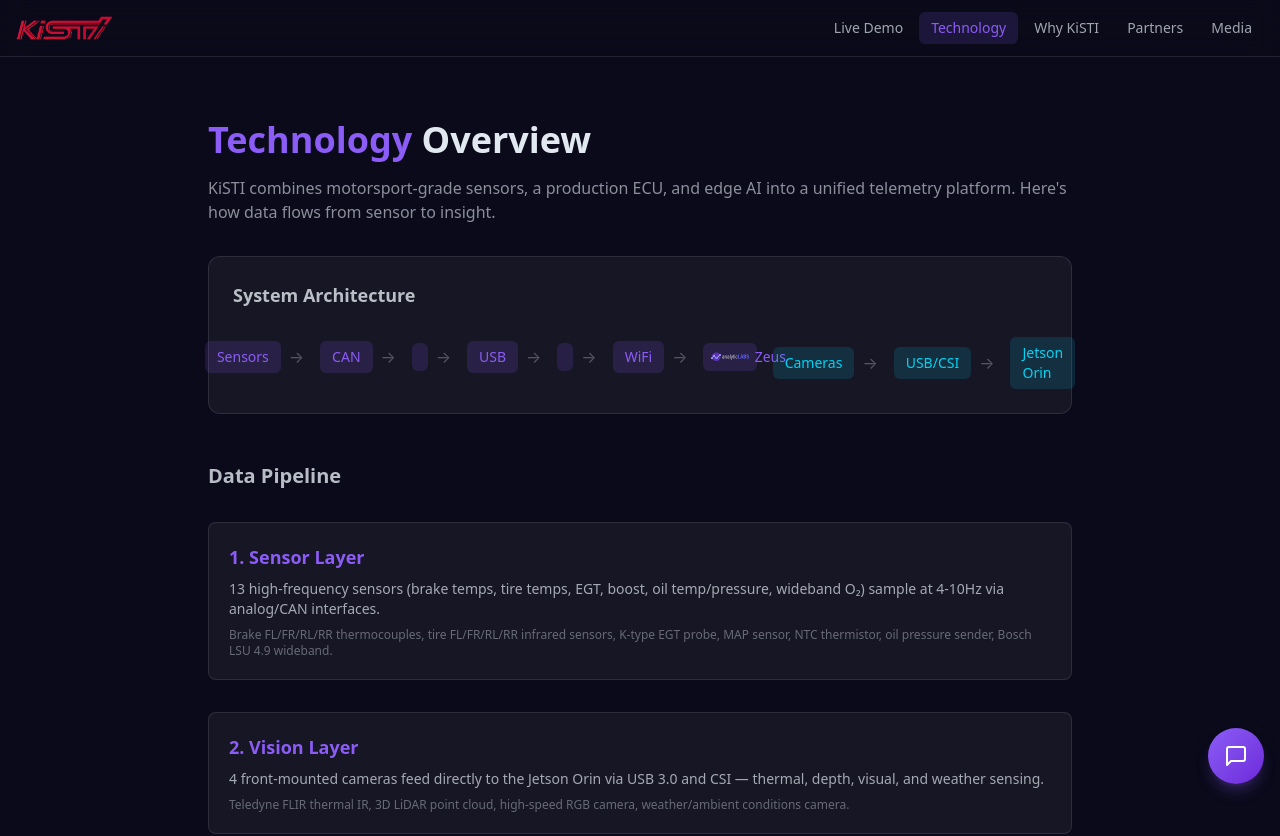
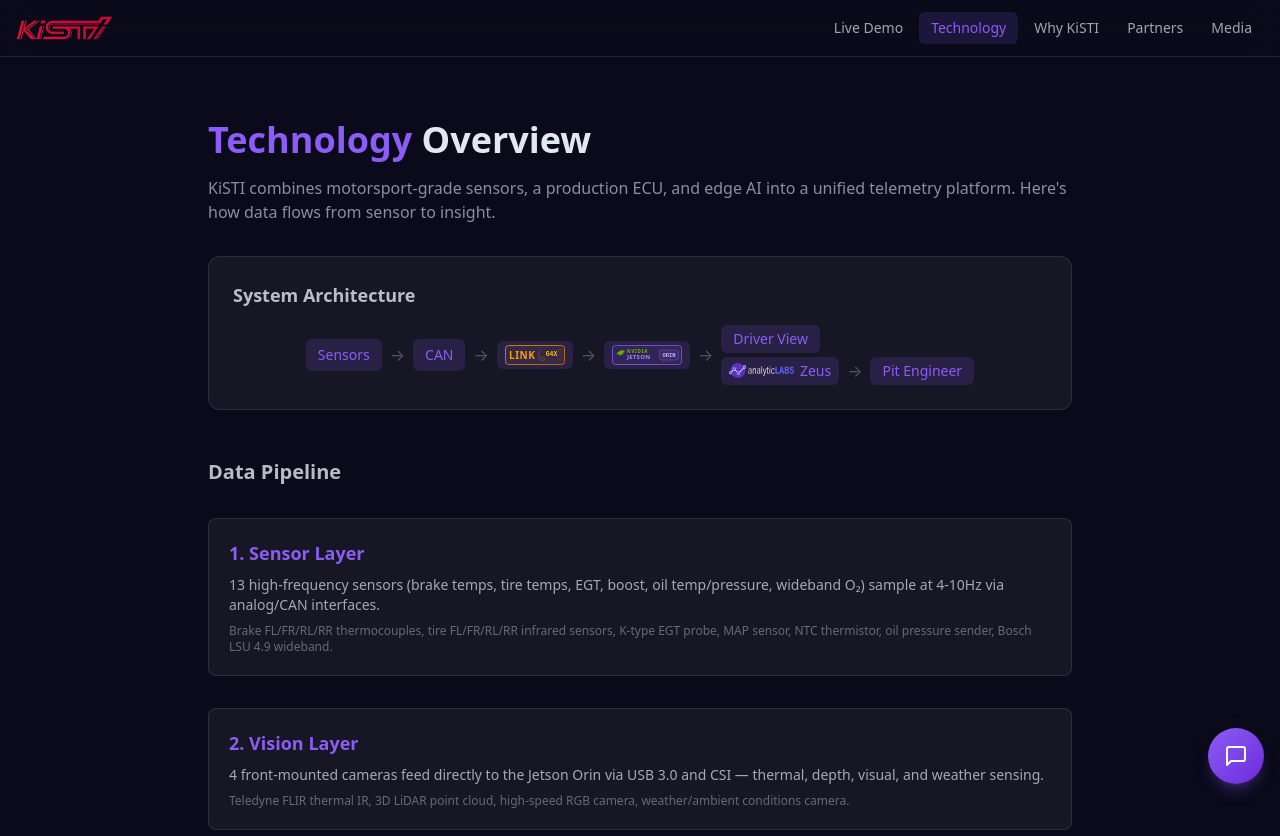
Before and after one commit to ALDC-io/kisti, a Next.js app: page /tech in a window 1280 px wide. Shown: the top 836 px of the page. Built offline with nearby package versions, Linux system fonts and the light colour scheme.

Commit message:
ui: simplify system architecture to single flow line
Sensors → CAN → Link → Jetson Orin → Driver View / Zeus → Pit Engineer.
Remove separate camera row and intermediate protocol labels.

Co-Authored-By: Claude Opus 4.6 <noreply@anthropic.com>

```diff
--- a/src/app/tech/page.tsx
+++ b/src/app/tech/page.tsx
@@ -53,51 +53,39 @@ export default function TechPage() {
             <h2 className="text-lg font-semibold text-foreground/80">
               System Architecture
             </h2>
-            <div className="mt-4 flex flex-col items-center gap-2 sm:flex-row sm:justify-center sm:gap-4">
-              {["Sensors", "CAN", "Link G4X", "USB", "Jetson Orin", "WiFi", "Zeus"].map(
-                (stage, i) => (
-                  <div key={stage} className="flex items-center gap-2">
-                    {stage === "Link G4X" ? (
+            <div className="mt-4 flex flex-wrap items-center justify-center gap-2">
+              {/* Sensors → CAN → Link → Jetson Orin → branches */}
+              <span className="rounded-md bg-kisti-accent/15 px-3 py-1.5 text-sm font-medium text-kisti-accent">
+                Sensors
+              </span>
+              <span className="text-foreground/30">→</span>
+              <span className="rounded-md bg-kisti-accent/15 px-3 py-1.5 text-sm font-medium text-kisti-accent">
+                CAN
+              </span>
+              <span className="text-foreground/30">→</span>
               <span className="flex items-center rounded-md bg-kisti-accent/15 px-2 py-1">
-                        <img src="/assets/link_logo.svg" alt="Link G4X" className="h-5" draggable={false} />
+                <img src="/assets/link_logo.svg" alt="Link" className="h-5" draggable={false} />
               </span>
-                    ) : stage === "Jetson Orin" ? (
+              <span className="text-foreground/30">→</span>
               <span className="flex items-center rounded-md bg-kisti-accent/15 px-2 py-1">
                 <img src="/assets/jetson_orin_logo.svg" alt="Jetson Orin" className="h-5" draggable={false} />
               </span>
-                    ) : stage === "Zeus" ? (
+              <span className="text-foreground/30">→</span>
+              {/* Branch: Driver View / Zeus → Pit Engineer */}
+              <div className="flex flex-col items-start gap-1">
+                <span className="rounded-md bg-kisti-accent/15 px-3 py-1 text-sm font-medium text-kisti-accent">
+                  Driver View
+                </span>
+                <div className="flex items-center gap-2">
                   <span className="flex items-center gap-1.5 rounded-md bg-kisti-accent/15 px-2 py-1">
                     <img src="/assets/aldc_logo.svg" alt="ALDC" className="h-4" draggable={false} />
                     <span className="text-sm font-medium text-kisti-accent">Zeus</span>
                   </span>
-                    ) : (
-                      <span className="rounded-md bg-kisti-accent/15 px-3 py-1.5 text-sm font-medium text-kisti-accent">
-                        {stage}
+                  <span className="text-foreground/30">→</span>
+                  <span className="rounded-md bg-kisti-accent/15 px-3 py-1 text-sm font-medium text-kisti-accent">
+                    Pit Engineer
                   </span>
-                    )}
-                    {i < 6 && (
-                      <span className="hidden text-foreground/30 sm:inline">
-                        →
-                      </span>
-                    )}
                 </div>
-                )
-              )}
-              <div className="mt-3 flex flex-col items-center gap-2 sm:flex-row sm:justify-center sm:gap-4">
-                {["Cameras", "USB/CSI", "Jetson Orin"].map(
-                  (stage, i) => (
-                    <div key={`cam-${stage}`} className="flex items-center gap-2">
-                      <span className="rounded-md bg-cyan-500/15 px-3 py-1.5 text-sm font-medium text-cyan-400">
-                        {stage}
-                      </span>
-                      {i < 2 && (
-                        <span className="hidden text-foreground/30 sm:inline">
-                          →
-                        </span>
-                      )}
-                    </div>
-                  )
-                )}
               </div>
             </div>
           </div>
```
Lines whose indentation alone changed are shown as unchanged.
